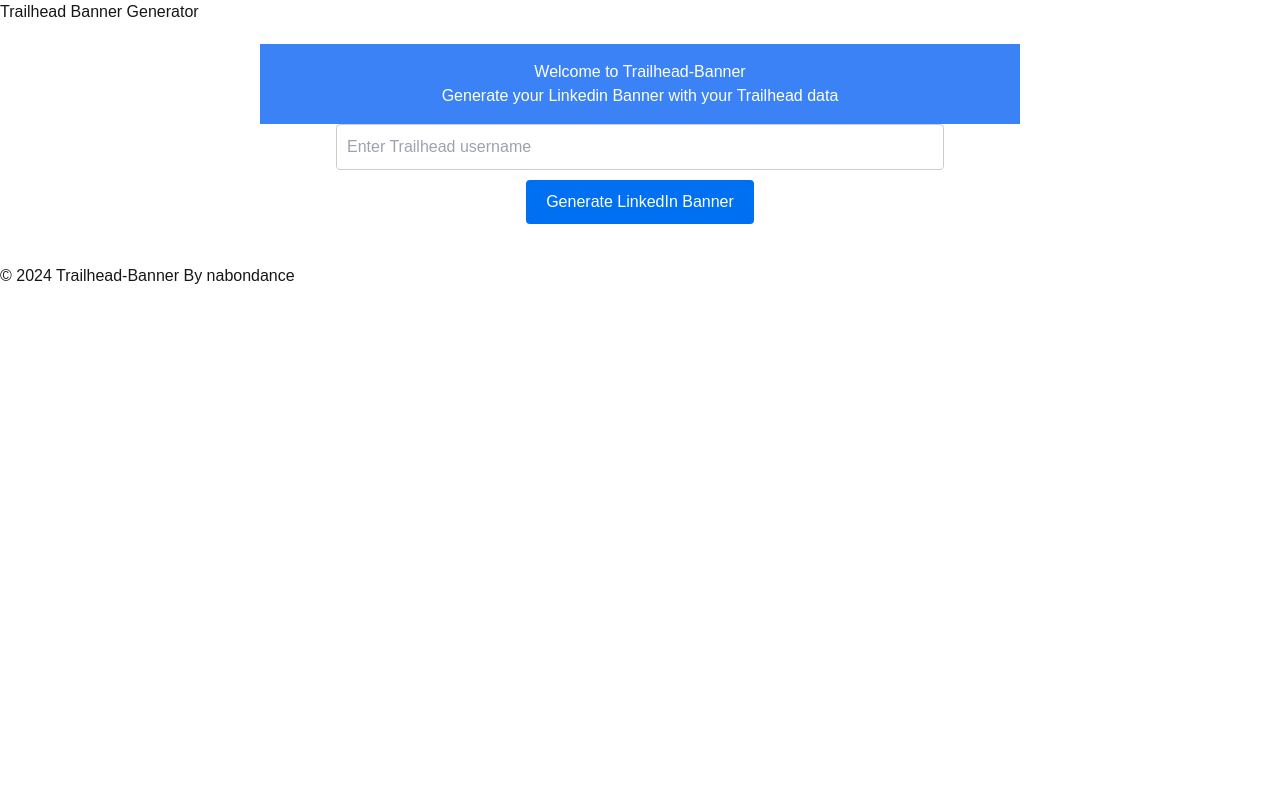
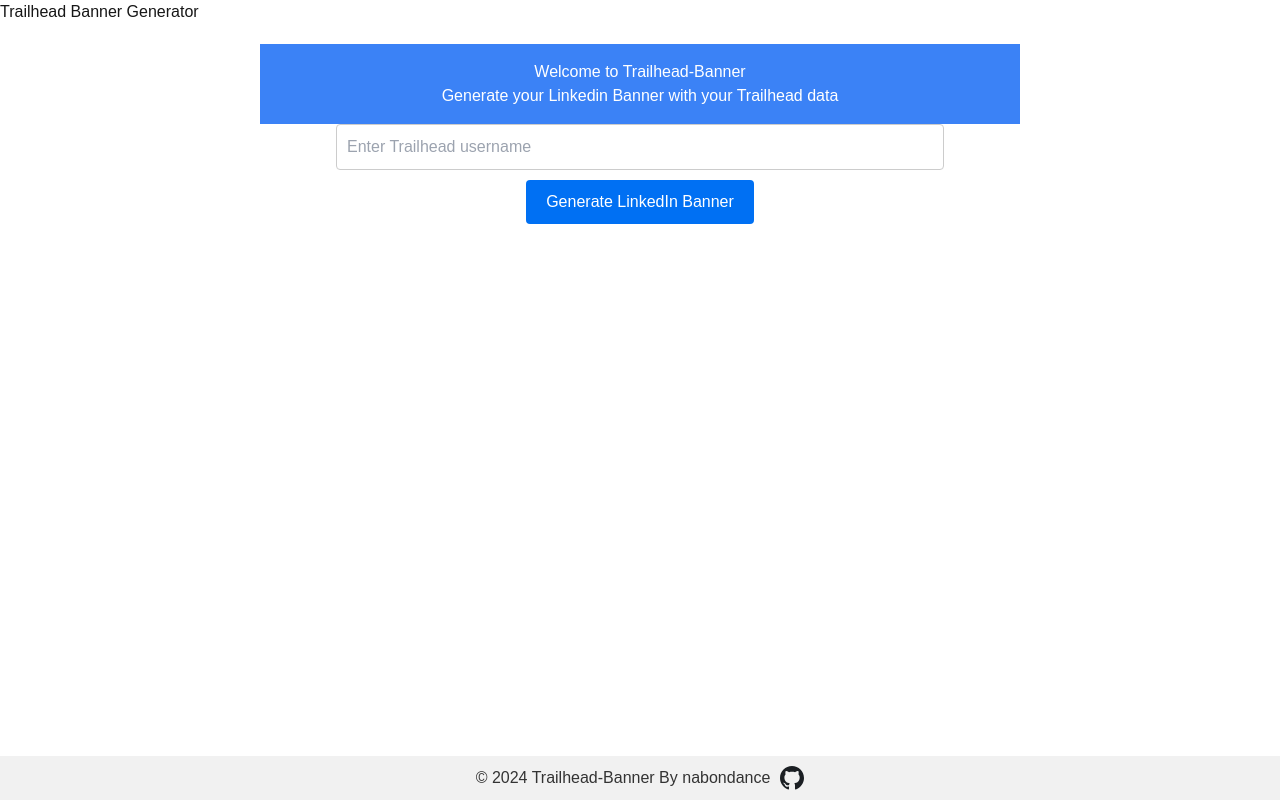
Before and after one commit to nabondance/Trailhead-Banner, a Next.js app: page / in a window 1280 px wide. Built offline with nearby package versions, Linux system fonts and the light colour scheme.

Commit message:
Add footer component with GitHub link and logo; update image generation logo sizes

```diff
--- a/src/app/globals.css
+++ b/src/app/globals.css
@@ -80,3 +80,31 @@
 .download-link:hover {
   background-color: #005bb5;
 }
+
+.footer {
+  background-color: #f1f1f1;
+  color: #333;
+  padding: 10px;
+  text-align: center;
+  position: fixed;
+  width: 100%;
+  bottom: 0;
+}
+
+.footer-link {
+  display: inline-flex;
+  align-items: center;
+  gap: 10px;
+  color: inherit;
+  text-decoration: none;
+}
+
+.footer-link:hover {
+  text-decoration: underline;
+}
+
+.github-logo {
+  width: 24px;
+  height: 24px;
+  vertical-align: middle;
+}
--- a/src/app/layout.js
+++ b/src/app/layout.js
@@ -27,7 +27,10 @@
         </header>
         <main>{children}</main>
         <footer className="footer">
-          <p>&copy; 2024 Trailhead-Banner By nabondance</p>
+          <a href="https://github.com/nabondance" target="_blank" rel="noopener noreferrer" className="footer-link">
+            &copy; 2024 Trailhead-Banner By nabondance
+            <img src="/github-logo.svg" alt="GitHub" className="github-logo" />
+          </a>
         </footer>
       </body>
     </html>
--- a/src/utils/generateImage.js
+++ b/src/utils/generateImage.js
@@ -17,7 +17,7 @@
   const rankLogoUrl = rankData.rank.imageUrl; // Assuming rankData contains imageUrl for the rank logo
   console.log('Loading rank logo from URL:', rankLogoUrl);
   const rankLogo = await loadImage(rankLogoUrl);
-  const rankLogoHeight = canvas.height * (1 / 3) * 0.8; // 80% of the top 1/3 height
+  const rankLogoHeight = canvas.height * (1 / 3) * 0.9; // 80% of the top 1/3 height
   const rankLogoWidth = (rankLogo.width / rankLogo.height) * rankLogoHeight; // Maintain aspect ratio
   ctx.drawImage(rankLogo, 20, 20, rankLogoWidth, rankLogoHeight);
 
@@ -30,7 +30,7 @@
   const logoYPosition = canvas.height * (1 / 3) + 20; // Start just below the top 1/3
   const availableWidth = canvas.width - 40; // Leave some padding on the sides
   const logoSpacing = 10; // Space between logos
-  const maxLogoHeight = canvas.height * (2 / 3) * 0.8; // 80% of the bottom 2/3 height
+  const maxLogoHeight = canvas.height * (2 / 3) * 0.9; // 80% of the bottom 2/3 height
 
   let totalLogoWidth = 0;
   const logos = [];
```
Also changed, not shown: public/github-logo.svg (added).
